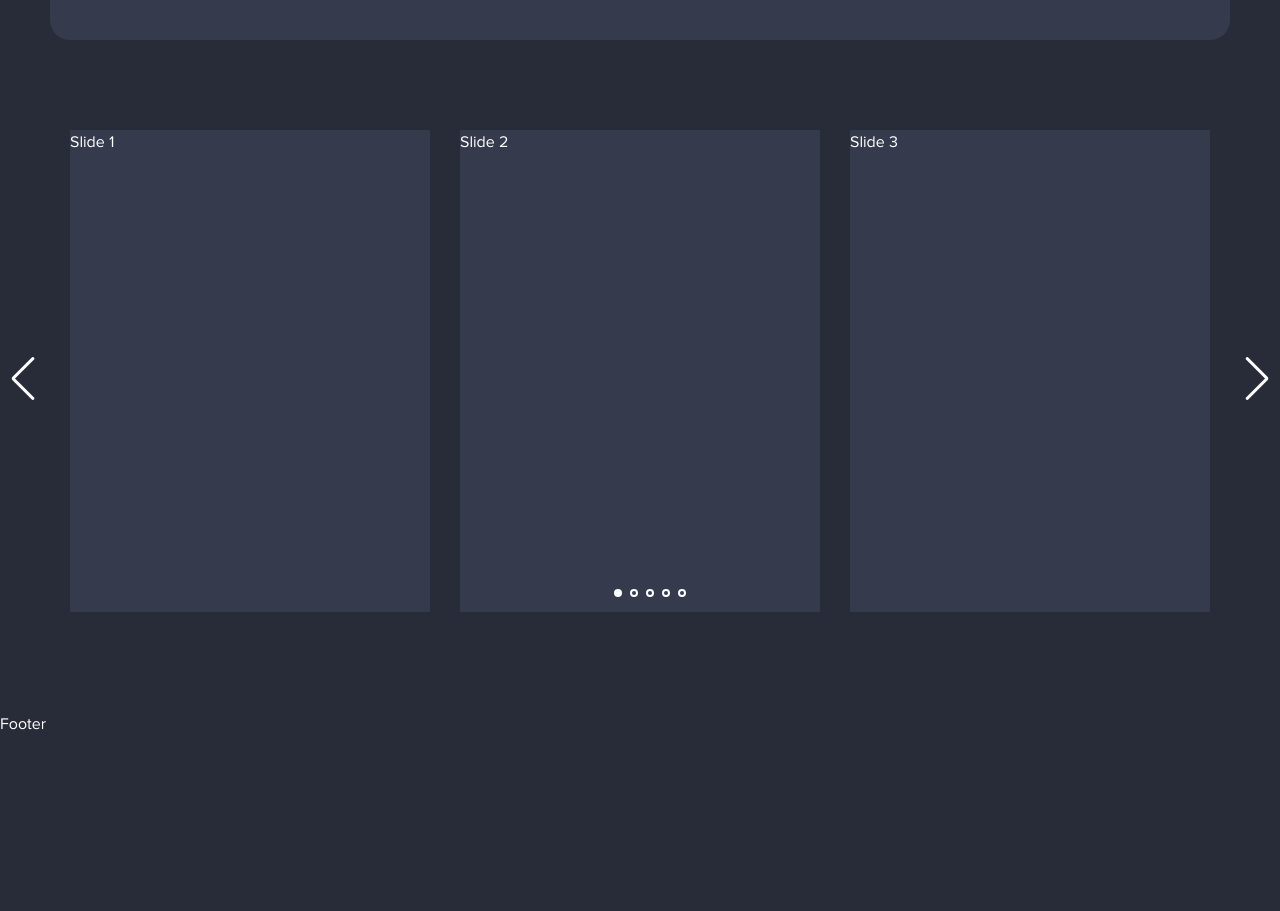
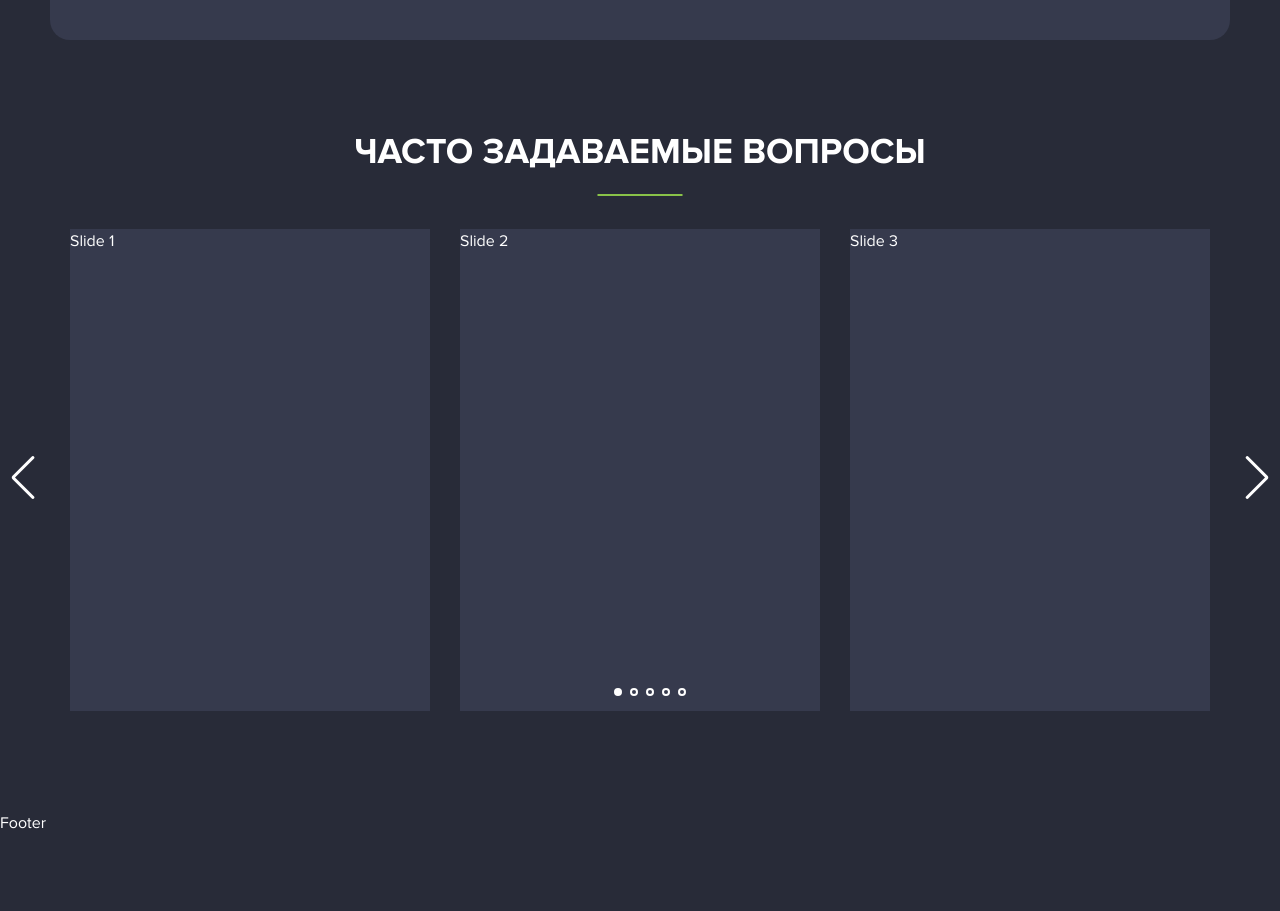
Before and after one commit to Roman-Popovych/dev-MasterTao, a website: page dev/index.html in a window 1280 px wide. Shown: the part 2440-3351 px from the top of the page. Before the commit the page ends 3252 px from the top, so only its background shows below. Drawn offline with nearby package versions, Linux system fonts and the light colour scheme; files that its build step writes are made by us from their sources.

Commit message:
added title for delivery section

```diff
--- a/dev/templates/delivery.html
+++ b/dev/templates/delivery.html
@@ -1,5 +1,9 @@
 <section class="delivery">
     <div class="container">
+        <div class="template-title">
+            <h2>Часто задаваемые вопросы</h2>
+        </div>
+
         <!-- Slider main container -->
         <div class="swiper slider-template">
             <!-- Additional required wrapper -->
```
